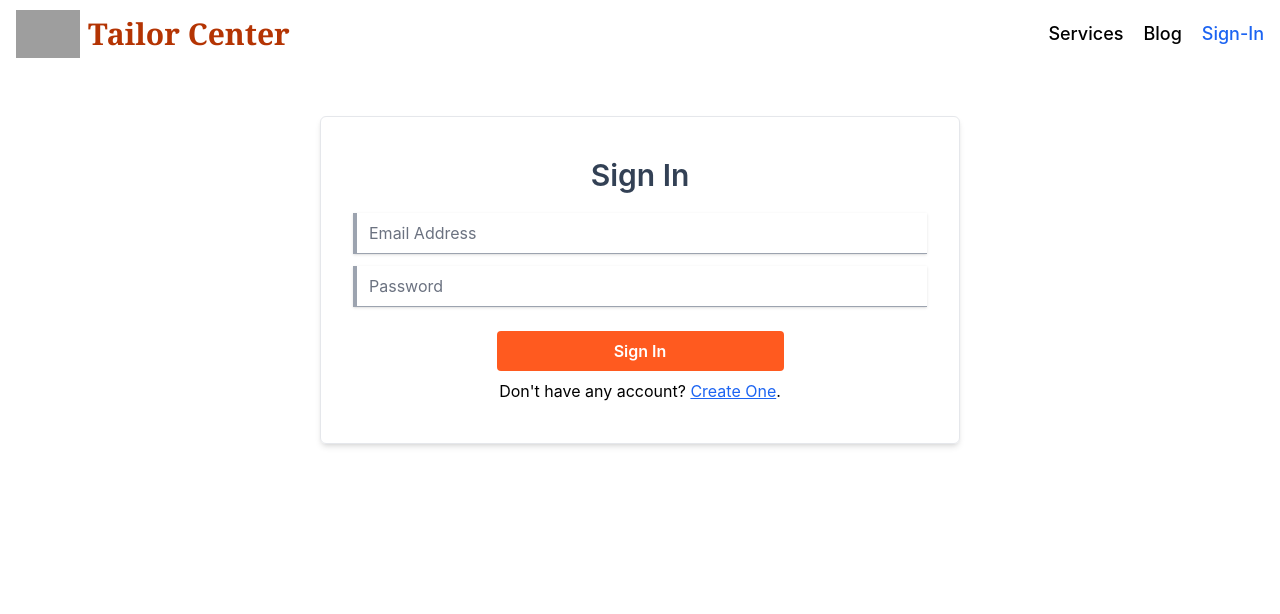
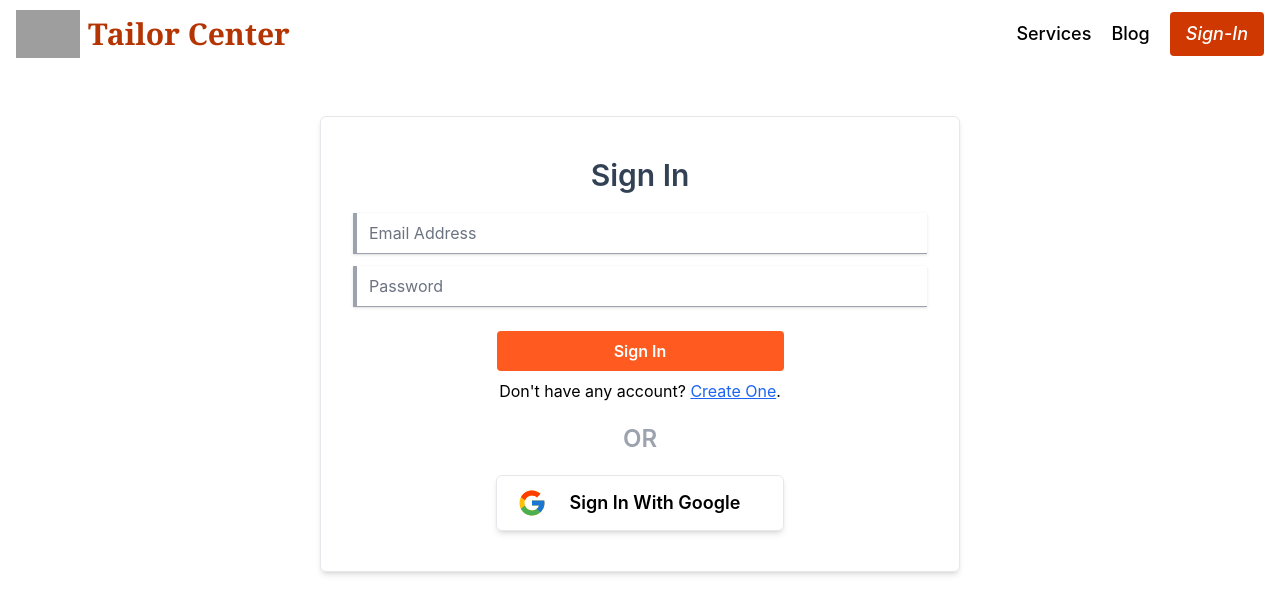
Before and after one commit to niloy143/tailor-center, a React (Create React App) app: page /signin in a window 1280 px wide. Shown: the top 614 px of the page. Built offline with nearby package versions, Linux system fonts and the light colour scheme; no server answers; grey boxes are pictures that could not be loaded.

Commit message:
hopefully authentication part is done for now

```diff
--- a/src/components/Navigation.js
+++ b/src/components/Navigation.js
@@ -28,7 +28,7 @@ const Navigation = () => {
                             >
                                 <Dropdown.Item onClick={() => logOut()}>Sign Out</Dropdown.Item>
                             </Dropdown> :
-                                <NavLink to="/signin" className={({ isActive }) => `${isActive && 'text-blue-600'} hover:text-blue-600`}>Sign-In</NavLink>
+                                <NavLink to="/signin" className={({ isActive }) => `bg-orange-500 text-white ${isActive ? 'bg-orange-600 italic' : 'hover:bg-orange-600'} px-4 py-2 rounded`}>Sign-In</NavLink>
                         }
                     </div>
                 </Navbar.Collapse>
--- a/src/components/SignIn.js
+++ b/src/components/SignIn.js
@@ -3,14 +3,30 @@ import React, { useContext, useState } from 'react';
 import { Navigate, NavLink, useLocation } from 'react-router-dom';
 import { TailorContext } from '../Contexts/Contexts';
 import BodySpinner from './BodySpinner';
+import { FcGoogle } from 'react-icons/fc';
 
 const SignIn = () => {
-    const { user, userLoading, signIn } = useContext(TailorContext);
+    const { user, userLoading, signIn, googleSignIn, isValidImage, setNameAndPhoto, setUserLoading } = useContext(TailorContext);
     const [loading, setLoading] = useState(false);
+    const [loginLoader, setLoginLoader] = useState(false);
+    const [googleLoader, setGoogleLoader] = useState(false);
     const [emailErr, setEmailErr] = useState(false);
     const [passErr, setPassErr] = useState(false);
     const [scammer, setScammer] = useState(false);
     const { state } = useLocation();
+
+    const setJWT = (result) => {
+        const { displayName, email, uid } = result.user;
+        const user = { displayName, email, uid }
+
+        return fetch(`http://localhost:1234/jwt`, {
+            method: 'POST',
+            headers: {
+                'content-type': 'application/json'
+            },
+            body: JSON.stringify(user)
+        })
+    }
 
     const handleSignIn = e => {
         e.preventDefault();
@@ -18,30 +34,72 @@ const SignIn = () => {
         const password = e.target.password.value;
 
         setLoading(true);
+        setLoginLoader(true);
         signIn(email, password)
             .then(result => {
-                const { displayName, email, uid } = result.user;
-                const user = { displayName, email, uid }
-                fetch(`http://localhost:1234/jwt`, {
-                    method: 'POST',
-                    headers: {
-                        'content-type': 'application/json'
-                    },
-                    body: JSON.stringify(user)
-                })
+                setJWT(result)
                     .then(res => res.json())
                     .then(data => localStorage.setItem('tailor-center-user-token', data.token))
                     .catch(err => console.error(err))
-                    .finally(() => setLoading(false))
+                    .finally(() => {
+                        setLoading(false);
+                        setLoginLoader(false);
+                    })
             })
             .catch(err => {
                 console.error(err.code);
                 setEmailErr(err.code === 'auth/user-not-found');
                 setPassErr(err.code === 'auth/wrong-password');
                 setScammer(err.code === 'auth/too-many-requests');
+                setLoginLoader(false);
                 setLoading(false);
             })
     }
+
+    const handleGoogleSignIn = () => {
+        setGoogleLoader(true);
+        setLoading(true);
+        googleSignIn()
+            .then(result => {
+
+                setJWT(result)
+                    .then(res => res.json())
+                    .then(data => localStorage.setItem('tailor-center-user-token', data.token))
+                    .catch(err => console.error(err))
+                    .finally(() => {
+                        setLoading(false);
+                        setGoogleLoader(false);
+                    })
+
+                if (result.user.photoURL) {
+                    setUserLoading(true);
+                    isValidImage(result.user.photoURL)
+                        .then(res => {
+                            if (!res) {
+                                setNameAndPhoto(result.user.displayName, '')
+                                    .then(() => { })
+                                    .catch(err => {
+                                        console.error(err.code)
+                                    })
+                                    .finally(() => setUserLoading(false))
+                            }
+                            else {
+                                setUserLoading(false)
+                            }
+                        })
+                        .catch(err => {
+                            setUserLoading(true);
+                            console.error(err.code)
+                        })
+                }
+            })
+            .catch(err => {
+                console.error(err.code);
+                setGoogleLoader(false);
+                setLoading(false);
+            })
+    }
+
     return (
         userLoading ? <BodySpinner /> : user && !loading ? <Navigate to={state || '/'} /> :
             <div className='flex justify-center'>
@@ -51,11 +109,13 @@ const SignIn = () => {
                         scammer && <p className='text-red-600 text-center mb-2'>Wrong password multiple times!</p>
                     }
                     <form className='flex flex-col gap-3 px-3' onSubmit={handleSignIn}>
-                        <input className={`${emailErr ? 'border-red-600 focus:border-red-600' : 'border-gray-400'} border-t-0 border-r-0 border-l-4 focus:ring-0 shadow`} type="email" name="email" placeholder='Email Address' required />
-                        <input className={`${passErr ? 'border-red-600 focus:border-red-600' : 'border-gray-400'} border-t-0 border-r-0 border-l-4 focus:ring-0 shadow`} type="password" name="password" placeholder='Password' required />
-                        <button className={`${loading ? 'cursor-not-allowed bg-orange-400' : 'bg-orange-500'} py-2 w-1/2 rounded font-semibold text-white mx-auto mt-3 mb-2 transition ${!loading && 'hover:scale-105 active:scale-100'}`} type="submit" disabled={loading}>Sign In {loading && <Spinner size="sm" className='ml-1' />} </button>
+                        <input className={`${emailErr ? 'border-red-600 focus:border-red-600' : 'border-gray-400'} border-t-0 border-r-0 border-l-4 focus:ring-0 shadow`} type="email" name="email" placeholder='Email Address' required onBlur={e => e.target.value === '' && setEmailErr(false)} />
+                        <input className={`${passErr ? 'border-red-600 focus:border-red-600' : 'border-gray-400'} border-t-0 border-r-0 border-l-4 focus:ring-0 shadow`} type="password" name="password" placeholder='Password' required onBlur={e => e.target.value === '' && setPassErr(false)} />
+                        <button className={`${loading ? 'cursor-not-allowed bg-orange-400' : 'bg-orange-500'} py-2 w-1/2 rounded font-semibold text-white mx-auto mt-3 mb-2 transition ${!loading && 'hover:scale-105 active:scale-100'}`} type="submit" disabled={loading}>Sign In {loginLoader && <Spinner size="sm" className='ml-1' />} </button>
                     </form>
                     <p className='text-center mb-5'>Don't have any account? <NavLink to="/signup" state={state} className={`underline text-blue-600 hover:no-underline`}>Create One</NavLink>.</p>
+                    <h2 className='text-2xl font-semibold text-gray-400 text-center my-5 '>OR</h2>
+                    <button className={`flex items-center w-72 mx-auto mb-5 border rounded-md px-5 py-3 text-lg font-semibold ${loading ? 'cursor-not-allowed text-gray-500' : 'shadow-md hover:bg-gray-50 active:shadow-none'}`} disabled={loading} onClick={handleGoogleSignIn}>  {googleLoader ? <Spinner /> : <FcGoogle className='text-3xl' />} <span className='grow text-center'>Sign In With Google </span></button>
                 </div>
             </div>
     );
--- a/src/contexts/Contexts.js
+++ b/src/contexts/Contexts.js
@@ -1,6 +1,6 @@
 import React, { createContext, useEffect, useState } from 'react';
 import app from '../firebase/firebase-init';
-import { createUserWithEmailAndPassword, getAuth, onAuthStateChanged, signInWithEmailAndPassword, signOut, updateProfile } from 'firebase/auth';
+import { createUserWithEmailAndPassword, getAuth, GoogleAuthProvider, onAuthStateChanged, signInWithEmailAndPassword, signInWithPopup, signOut, updateProfile } from 'firebase/auth';
 
 export const TailorContext = createContext({});
 const auth = getAuth(app);
@@ -19,6 +19,9 @@ const Contexts = ({ children }) => {
         return () => unsubscribe();
     }, [])
 
+    // third-party authentication provider
+    const googleProvider = new GoogleAuthProvider();
+
     // check the image URL whether it's valid or not when a user sign up
     const isValidImage = url => {
         const img = new Image();
@@ -33,6 +36,7 @@ const Contexts = ({ children }) => {
     const logOut = () => signOut(auth);
     const createUser = (email, password) => createUserWithEmailAndPassword(auth, email, password);
     const signIn = (email, password) => signInWithEmailAndPassword(auth, email, password);
+    const googleSignIn = () => signInWithPopup(auth, googleProvider);
     const setNameAndPhoto = (name, photo) => updateProfile(auth.currentUser, {
         displayName: name,
         photoURL: photo
@@ -45,8 +49,10 @@ const Contexts = ({ children }) => {
         setNameAndPhoto,
         logOut,
         signIn,
-        user,
-        userLoading
+        googleSignIn,
+        setUserLoading,
+        userLoading,
+        user
     }
     return (
         <TailorContext.Provider value={value}>
```
